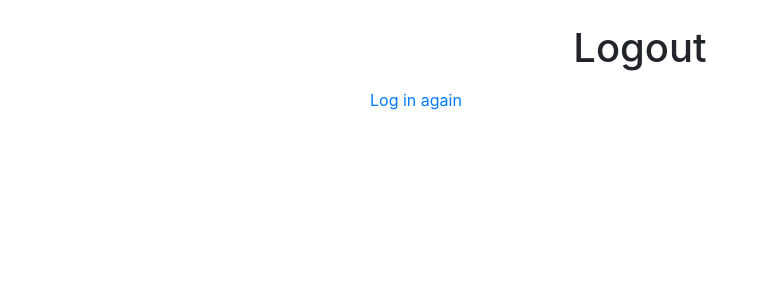
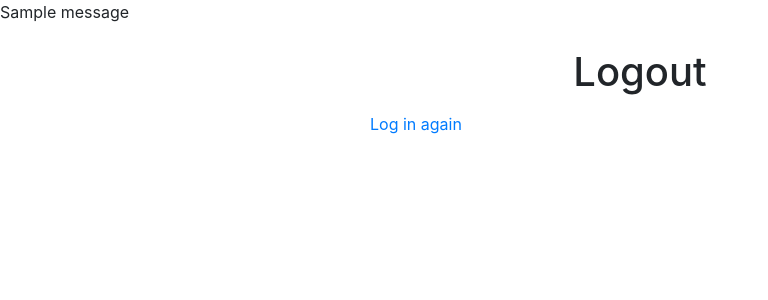
Before and after one commit to AlbertIost/Password_Manager, a Django app: template templates/registration/logged_out.html in a window 1280 px wide. Shown: the top 300 px of the page, without its empty margins (0-768 px from the left). Run offline with Django 3.2, Linux system fonts and the light colour scheme; the template is opened without the code that fills it, so the values that code supplies are empty; tables that the repository leaves empty hold one stand-in row (values such as "Sample post"); one stand-in notice (Sample message) is shown; some libraries are stand-ins or nearby versions.

Commit message:
add message view to base template

```diff
--- a/templates/base.html
+++ b/templates/base.html
@@ -8,6 +8,11 @@
 <title>Django Authentication Example</title>
 </head>
 <body>
+    {%if messages%}
+        {%for message in messages%}
+            {{message}}
+        {%endfor%}
+    {%endif%}
     <div  class="container">
         <div  class="row justify-content-center align-items-center">
             <div  class="col-12 col-sm-10 col-md-8 col-lg-6">
```
Lines whose indentation alone changed are shown as unchanged.
